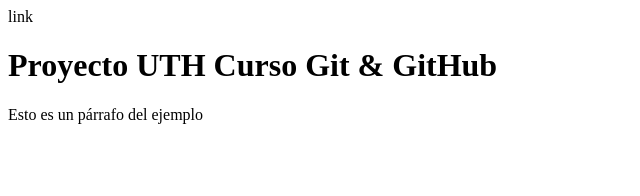
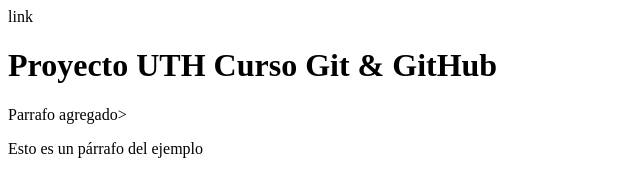
Before and after one commit to JavierLeon-UTH/CursoGit, a plain HTML site: page index.html in a window 1280 px wide. Shown: the whole page, without its empty margins (0-640 px from the left). Drawn offline with Linux system fonts and the light colour scheme.

Commit message:
Update index.html

```diff
--- a/index.html
+++ b/index.html
@@ -9,6 +9,7 @@ link <base href="css/estilos.css" rel="stylesheet" type="text/css">
 <body>
 
 <h1>Proyecto UTH Curso Git & GitHub </h1>
+  <p> Parrafo agregado>
 
 <p>Esto es un p&aacute;rrafo del ejemplo</p>
 </body>
```
